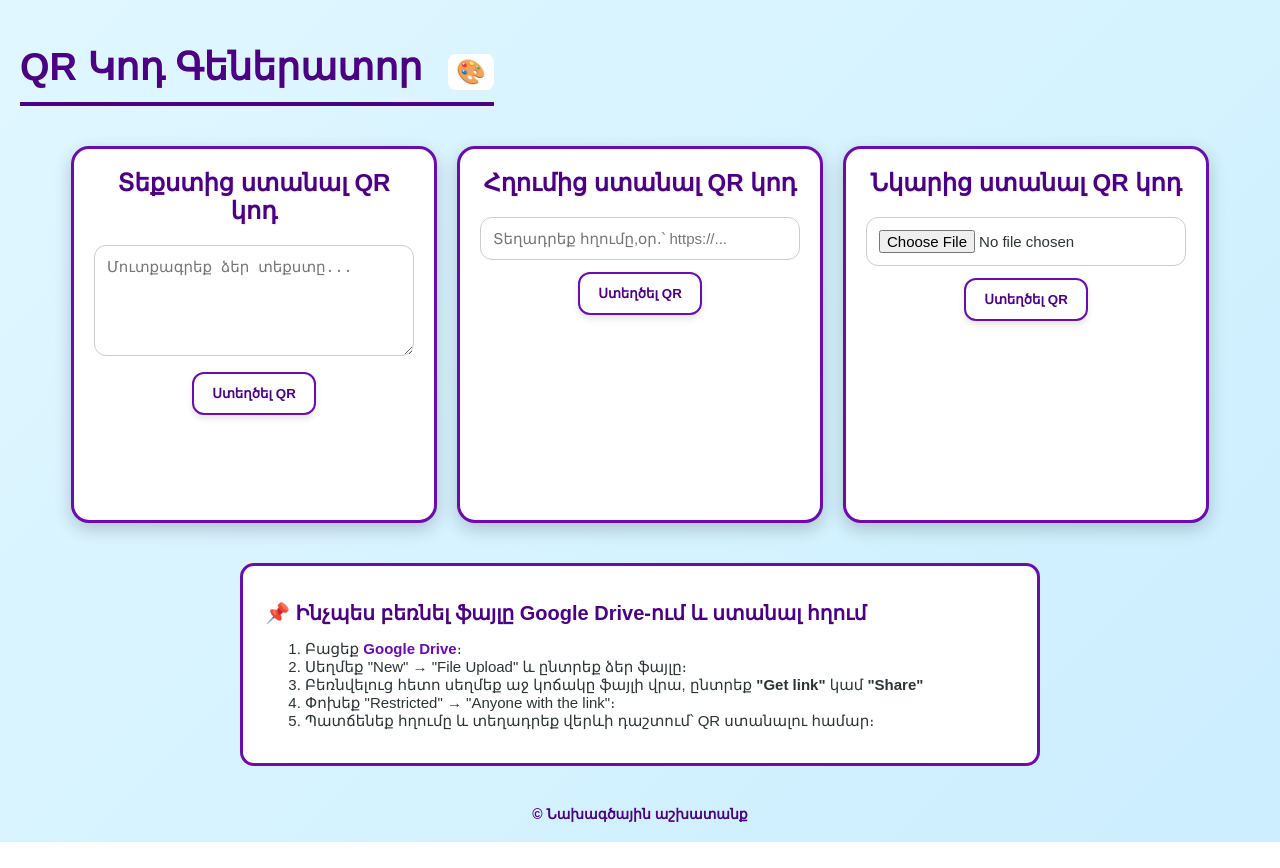
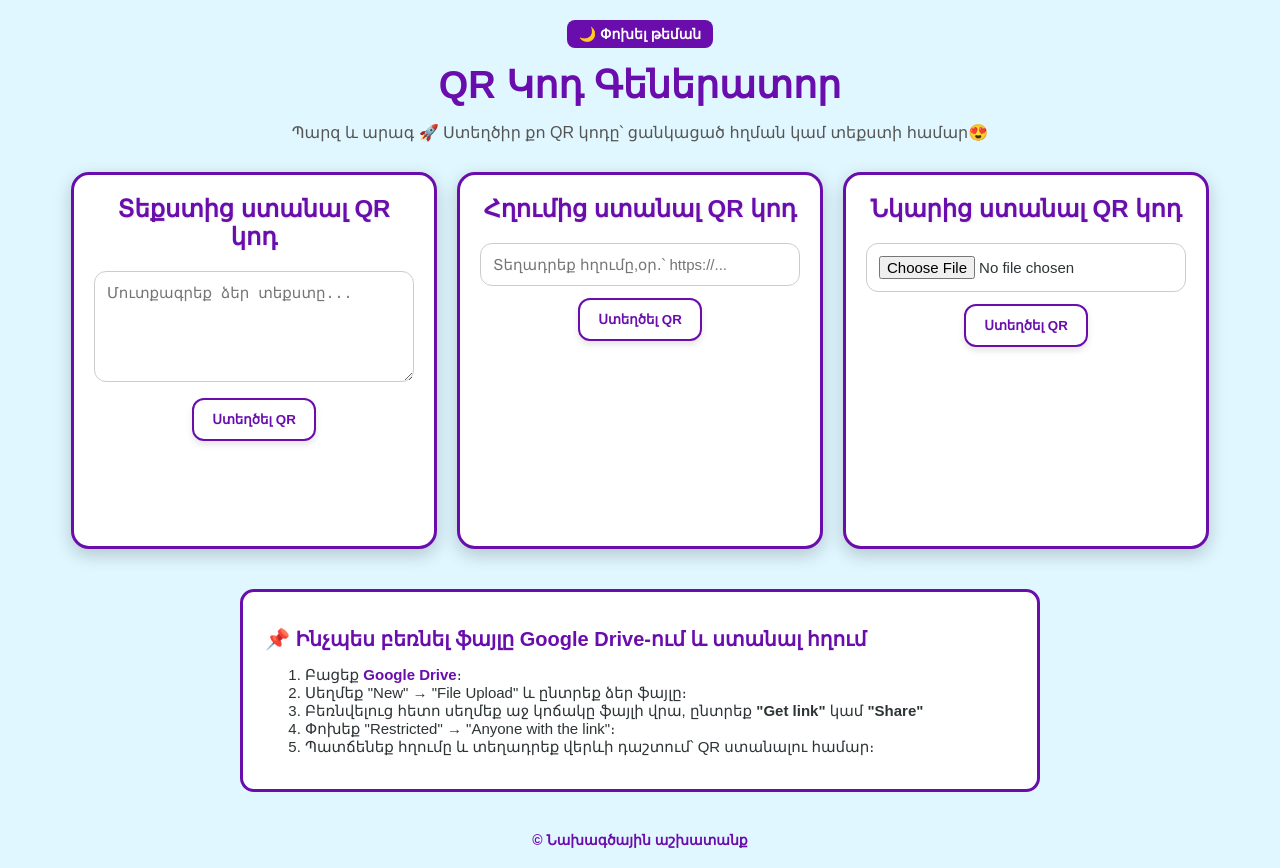
Before and after one commit to dpoc8-armavir/qr-code-generator, a plain HTML site: page index.html in a window 1280 px wide. Before the commit the page ends 842 px from the top, so only its background shows below. Drawn offline with Linux system fonts and the light colour scheme.

Commit message:
Update index.html

```diff
--- a/index.html
+++ b/index.html
@@ -5,37 +5,67 @@
 <meta name="viewport" content="width=device-width, initial-scale=1.0">
 <title>QR Կոդ Գեներատոր</title>
 <style>
+:root {
+  --bg-color: #e0f7ff;
+  --text-color: #2d3436;
+  --accent-color: #6a0dad;
+  --card-bg: #fff;
+  --card-border: #6a0dad;
+}
 body {
-    font-family: Arial, sans-serif;
-    margin:0;
-    padding:20px;
-    background: linear-gradient(135deg,#e0f7ff,#cceeff);
-    color:#2d3436;
-    transition:background 0.5s,color 0.5s;
+  font-family: Arial, sans-serif;
+  margin:0;
+  padding:20px;
+  background: var(--bg-color);
+  color: var(--text-color);
+  transition: all 0.5s ease;
 }
-h1{
-    text-align:center;
-    font-size:38px;
-    margin-bottom:20px;
-    display:inline-block;
-    padding-bottom:12px;
-    font-weight:bold;
-    color:#4b0082;
-    border-bottom:4px solid #4b0082;
+
+/* Dark mode variables */
+body.dark {
+  --bg-color: #2f3640;
+  --text-color: #f5f6fa;
+  --accent-color: #af7ac5;
+  --card-bg: #353b48;
+  --card-border: #4b0082;
 }
-h1 button{
-    margin-left:15px;
-    font-size:24px;
-    padding:4px 8px;
-    border-radius:8px;
-    border:none;
-    cursor:pointer;
-    background:#fff;
-    transition: transform 0.3s;
+
+/* Toggle Button Container */
+.toggle-container {
+  text-align: center;
+  margin-bottom: 15px;
 }
-h1 button:hover{ transform: scale(1.1); }
+.toggle-btn {
+  display: inline-block;
+  padding: 6px 12px;
+  font-size: 14px;
+  font-weight: 600;
+  border-radius: 8px;
+  border: none;
+  cursor: pointer;
+  background: var(--accent-color);
+  color: #fff;
+  transition: all 0.3s ease;
+}
+.toggle-btn:hover { transform: scale(1.05); }
 
-.container{ display:flex; flex-wrap:wrap; justify-content:center; gap:20px; margin-top:20px; }
+/* Header */
+h1 {
+  text-align: center;
+  font-size:38px;
+  margin:0 0 10px 0;
+  font-weight:bold;
+  color: var(--accent-color);
+}
+.subtitle {
+  text-align: center;
+  font-size:16px;
+  margin-bottom:30px;
+  color:#555;
+}
+
+/* Sections */
+.container{ display:flex; flex-wrap:wrap; justify-content:center; gap:20px; margin-top:0; }
 .section{
     width:320px;
     padding:20px;
@@ -43,11 +73,11 @@ h1 button:hover{ transform: scale(1.1); }
     text-align:center;
     box-shadow:0 6px 18px rgba(0,0,0,0.2);
     transition:transform 0.3s,background 0.5s,color 0.5s;
-    background:#fff;
-    border: 3px solid #6a0dad;
+    background: var(--card-bg);
+    border: 3px solid var(--card-border);
 }
 .section:hover{ transform:translateY(-6px); }
-.section h2{ margin-top:0; font-size:24px; font-weight:bold; color:#4b0082; text-shadow:1px 1px 2px rgba(0,0,0,0.1); }
+.section h2{ margin-top:0; font-size:24px; font-weight:bold; color: var(--accent-color); text-shadow:1px 1px 2px rgba(0,0,0,0.1); }
 .section input, .section textarea{
     width:100%;
     padding:12px;
@@ -57,24 +87,24 @@ h1 button:hover{ transform: scale(1.1); }
     box-sizing:border-box;
     font-size:15px;
 }
-
 .section button{
     padding:12px 18px;
     border-radius:12px;
-    border:2px solid #6a0dad;
+    border:2px solid var(--accent-color);
     cursor:pointer;
     font-weight:bold;
     transition: all 0.3s ease;
-    background: #fff;
-    color:#4b0082;
+    background: var(--card-bg);
+    color: var(--accent-color);
     box-shadow:0 4px 6px rgba(0,0,0,0.1);
 }
 .section button:hover{
-    background:rgba(106,13,173,0.1);
+    background: rgba(106,13,173,0.1);
     transform: scale(1.05);
     box-shadow:0 6px 10px rgba(0,0,0,0.2);
 }
 
+/* QR container */
 .qr-container{
     margin-top:15px;
     display:flex;
@@ -87,7 +117,7 @@ h1 button:hover{ transform: scale(1.1); }
     transition: all 0.3s ease;
 }
 .qr-container.generated{
-    border:2px dashed #6a0dad;
+    border:2px dashed var(--accent-color);
 }
 .qr-container img{ max-width:100%; height:auto; display:block; border-radius:10px; transition: transform 0.3s; }
 .qr-container img:hover{ transform: scale(1.05); }
@@ -95,63 +125,56 @@ h1 button:hover{ transform: scale(1.1); }
 .download-btn{
     padding:8px 16px;
     border-radius:10px;
-    border:2px solid #6a0dad;
-    background:#fff;
-    color:#4b0082;
+    border:2px solid var(--accent-color);
+    background: var(--card-bg);
+    color: var(--accent-color);
     cursor:pointer;
     font-weight:bold;
     margin-top:8px;
     transition: all 0.3s ease;
 }
 .download-btn:hover{
-    background:rgba(106,13,173,0.1);
+    background: rgba(106,13,173,0.1);
     transform: scale(1.05);
 }
 
+/* Guide */
 .guide{
-    background:#fff;
-    border:3px solid #6a0dad;
+    background: var(--card-bg);
+    border:3px solid var(--card-border);
     padding:18px 22px;
     max-width:750px;
     margin:40px auto 0 auto;
     border-radius:14px;
     font-size:15px;
-    color:#2d3436;
-    transition:background 0.5s,color 0.5s,border-color 0.5s;
+    color: var(--text-color);
 }
-.guide h2{ color:#4b0082; font-size:20px; font-weight:bold; margin-bottom:8px; }
-.guide a{ color:#6a0dad; text-decoration:none; font-weight:bold; }
+.guide h2{ color: var(--accent-color); font-size:20px; font-weight:bold; margin-bottom:8px; }
+.guide a{ color: var(--accent-color); text-decoration:none; font-weight:bold; }
 .guide a:hover{ text-decoration:underline; }
 
+/* Footer */
 footer{
     text-align:center;
     margin-top:40px;
     font-size:14px;
     font-weight:bold;
-    color:#4b0082;
+    color: var(--accent-color);
 }
-
-body.dark{
-    background:linear-gradient(135deg,#2f3640,#353b48);
-    color:#f5f6fa;
-}
-body.dark .section{ border-color:#4b0082; color:#fff; }
-body.dark .section h2{ color:#fff; }
-body.dark .section button{ color:#fff; border-color:#fff; }
-body.dark .qr-container.generated{ border-color:#fff; }
-body.dark .guide{ background:#2f3640; color:#f5f6fa; border-color:#4b0082; }
-body.dark .guide h2{ color:#fff; }
-body.dark .guide a{ color:#af7ac5; }
-body.dark footer{ color:#fff; }
 </style>
 </head>
 <body>
 
-<h1>
-QR Կոդ Գեներատոր
-<button onclick="toggleTheme()" title="Փոխել թեման">🎨</button>
-</h1>
+<!-- Toggle Button -->
+<div class="toggle-container">
+  <button class="toggle-btn" onclick="toggleTheme()">🌙 Փոխել թեման</button>
+</div>
 
+<!-- Header -->
+<h1>QR Կոդ Գեներատոր</h1>
+<p class="subtitle">Պարզ և արագ 🚀 Ստեղծիր քո QR կոդը՝ ցանկացած հղման կամ տեքստի համար😍</p>
+
+<!-- Sections -->
 <div class="container">
   <div class="section text">
     <h2>Տեքստից ստանալ QR կոդ</h2>
@@ -175,6 +198,7 @@ QR Կոդ Գեներատոր
   </div>
 </div>
 
+<!-- Guide -->
 <div class="guide">
 <h2>📌 Ինչպես բեռնել ֆայլը Google Drive-ում և ստանալ հղում</h2>
 <ol>
@@ -186,8 +210,10 @@ QR Կոդ Գեներատոր
 </ol>
 </div>
 
+<!-- Footer -->
 <footer>© Նախագծային աշխատանք</footer>
 
+<!-- Scripts -->
 <script src="https://cdnjs.cloudflare.com/ajax/libs/qrcodejs/1.0.0/qrcode.min.js"></script>
 <script>
 function toggleTheme(){ document.body.classList.toggle('dark'); }
```
